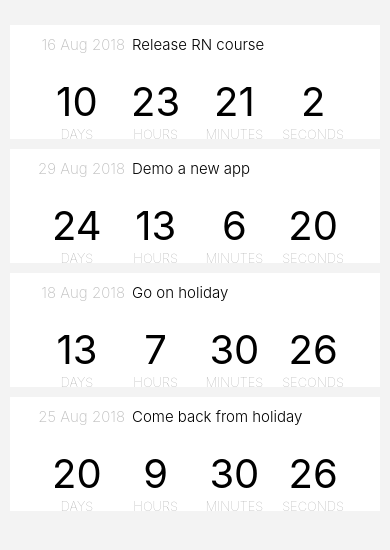
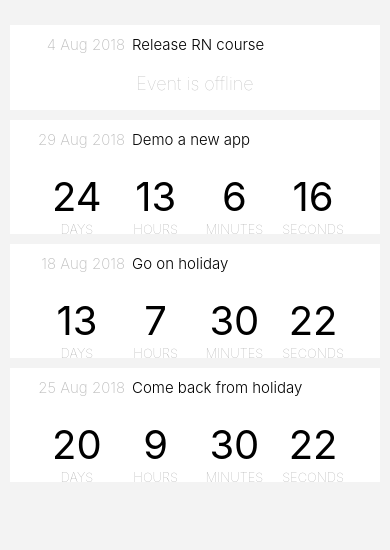
Before and after one commit to dennisXZX/react-native-countdown, a React Native app: screen / in a window 390 px wide. Shown: the top 550 px of the page. Built offline with nearby package versions, Linux system fonts and the light colour scheme.

Commit message:
add offline event

```diff
--- a/api/api.js
+++ b/api/api.js
@@ -13,6 +13,17 @@ export function formatDate(dateString) {
     return parsed.format('D MMM YYYY');
 }
 
+export function isEventStillOn(eventDate) {
+    // get the duration of the difference between event date and today
+    const duration = moment.duration(moment(new Date(eventDate)).diff(new Date()));
+
+    if (duration > 0) {
+        return true;
+    } else {
+        return false;
+    }
+}
+
 export function getCountdownParts(eventDate) {
     // get the duration of the difference between event date and today
     const duration = moment.duration(moment(new Date(eventDate)).diff(new Date()));
--- a/components/EventCard.js
+++ b/components/EventCard.js
@@ -7,7 +7,8 @@ import {
 import PropTypes from 'prop-types';
 import {
     formatDate,
-    getCountdownParts
+    getCountdownParts,
+    isEventStillOn
 } from '../api/api';
 
 
@@ -61,15 +62,30 @@ const styles = StyleSheet.create({
         textAlign: 'center',
         paddingTop: 0,
     },
+    offlineEventContainer: {
+        flex: 1,
+        justifyContent: 'center'
+    },
+    offlineEventLabel: {
+        color: '#bdbdbd',
+        fontSize: 18,
+        fontWeight: '100',
+        textAlign: 'center',
+        paddingTop: 15
+    }
 });
 
 const EventCard = ({event}) => {
+
     const {
         days,
         hours,
         minutes,
         seconds,
     } = getCountdownParts(event.date);
+
+    // check if an event is still on
+    if (isEventStillOn(event.date)) {
 
         return (
             <View style={styles.card}>
@@ -107,6 +123,28 @@ const EventCard = ({event}) => {
 
             </View>
         )
+    } else {
+        return (
+            <View style={styles.card}>
+
+                {/* header */}
+                <View style={styles.cardHeader}>
+                    <Text style={styles.date}>{formatDate(event.date)}</Text>
+                    <Text style={styles.title}>{event.title}</Text>
+                </View>
+
+                {/* body */}
+                <View
+                    style={styles.offlineEventContainer}>
+                    <Text style={styles.offlineEventLabel}>
+                        Event is offline
+                    </Text>
+                </View>
+
+            </View>
+        )
+    }
+
 };
 
 export default EventCard;
--- a/components/EventList.js
+++ b/components/EventList.js
@@ -17,6 +17,15 @@ class EventList extends Component {
     };
 
     componentDidMount() {
+        setInterval(() => {
+            this.setState({
+               events: this.state.events.map(event => ({
+                   ...event,
+                   timers: Date.now()
+               }))
+            });
+        }, 1000);
+
         const events = mockData.events.map(event => {
             return {
                 ...event,
@@ -26,7 +35,6 @@ class EventList extends Component {
 
         this.setState({ events });
     }
-
 
     render () {
         return (
--- a/mock/db.json
+++ b/mock/db.json
@@ -2,7 +2,7 @@
   "events": [
     {
       "title": "Release RN course",
-      "date": "2018-08-16T00:00:00.000Z",
+      "date": "2018-08-04T00:00:00.000Z",
       "id": "05dafc66-bd91-43a0-a752-4dc40f039144"
     },
     {
```
Lines whose indentation alone changed are shown as unchanged.
